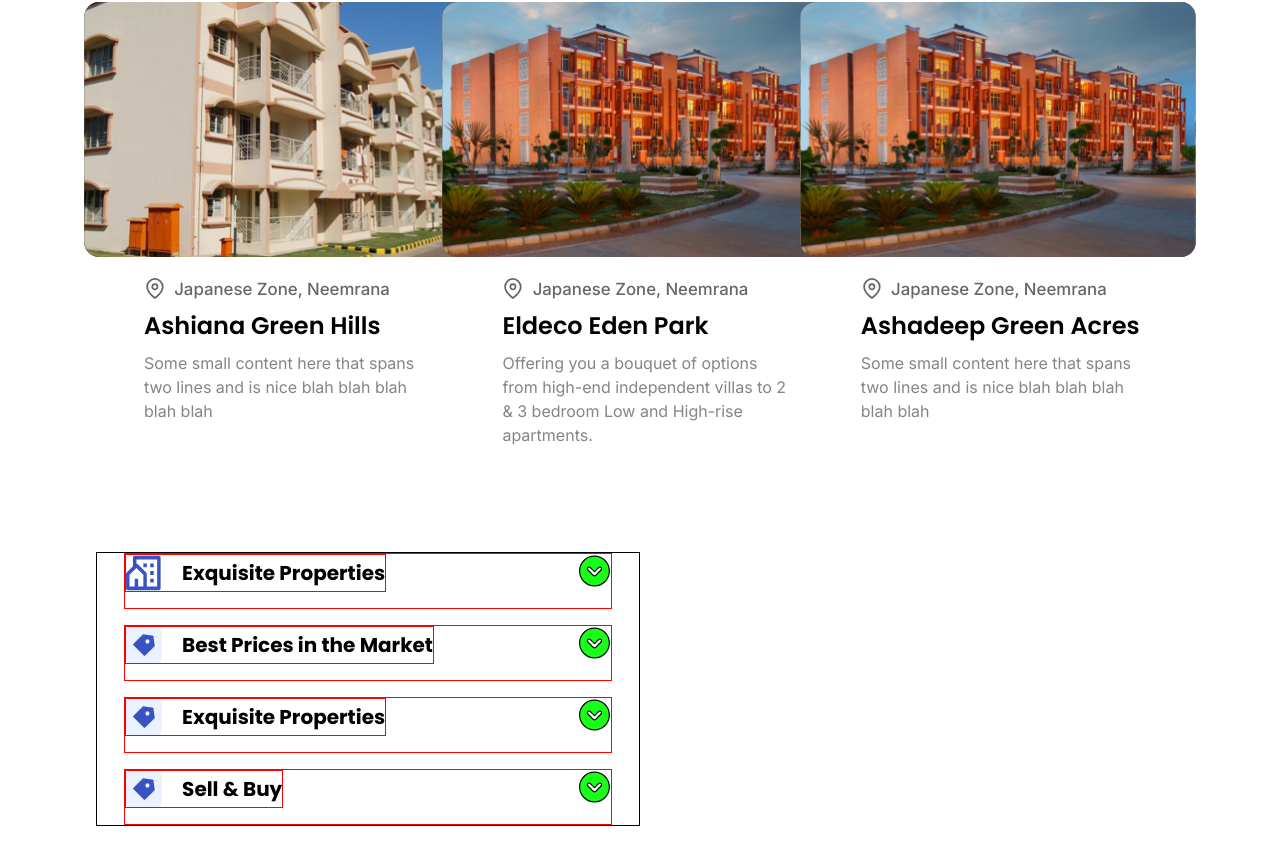
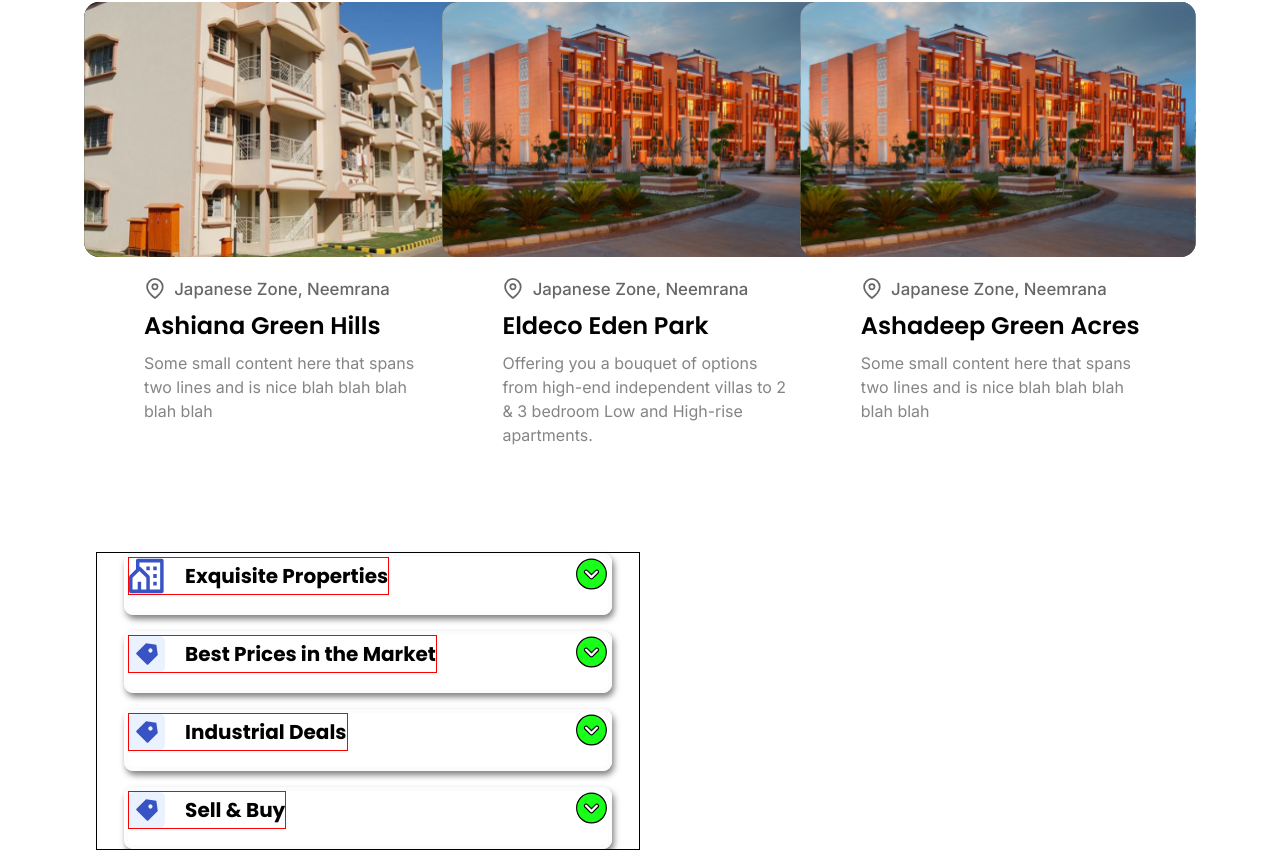
Before and after one commit to JatinYdav/PropertyCloud, a React (Create React App) app: page / in a window 1280 px wide. Shown: the part 1306-2156 px from the top of the page. Before the commit the page ends 2132 px from the top, so only its background shows below. Built offline with nearby package versions, Linux system fonts and the light colour scheme; a web font is replaced by a local one.

Commit message:
Fixed-Accordion Content

```diff
--- a/src/Components/AccordionPanel.jsx
+++ b/src/Components/AccordionPanel.jsx
@@ -67,14 +67,14 @@
   },
   {
     icon: <ACPicon4 />,
-    heading: "Exquisite Properties",
+    heading: "Industrial Deals",
     description:
-      " We pride ourselves on delivering unparalleled real estate experiences, connecting you with the most luxurious and sought-after homes. With our expert team and extensive network, we ensure that your dream property becomes a reality.",
+      " We specialize in industrial land deals, catering to the needs of businesses &  investors alike.Our expert team understands the unique requirements of industrial ventures, and take pride in connecting you with prime locations that fuel growth and success.",
   },
   {
     icon: <ACPicon4 />,
     heading: "Sell & Buy",
     description:
-      "Whether you're looking to buy your dream property or sell your current one, we got you covered. Our dedicated team uses innovative marketing strategies & leverages our extensive network to ensure a seamless selling experience for your property.We pride ourselves on delivering unparalleled real estate experiences,connecting you with the most luxurious and sought-after homes. With our expert team and extensive network, we ensure that your dream property becomes a reality.",
+      "Whether you're looking to buy your dream property or sell your current one, we got you covered. Our dedicated team uses innovative marketing strategies & leverages our extensive network to ensure a seamless selling experience for your property.",
   },
 ];
--- a/src/Styles/AccordionPanel.css
+++ b/src/Styles/AccordionPanel.css
@@ -19,7 +19,10 @@
   max-width: 90%;
   flex-direction: column;
   gap: 1em;
-  border: 1px solid red;
+  border-radius: 9px;
+  border: 4px solid #fafcfe;
+  background: rgba(255, 255, 255, 0.5);
+  box-shadow: 2px 4px 6px 0px rgba(0, 0, 0, 0.5);
 }
 
 .item header {
@@ -55,16 +58,15 @@
   font-style: normal;
   font-weight: 600;
   line-height: 141%; /* 22.56px */
-
 }
 
 .itemdescription {
   max-height: 0;
   overflow: hidden;
-  transition: max-height 0.5s ease-in-out;
+  transition: max-height 0.3s ease-in-out;
 }
 
 .show {
   max-height: 90px;
-  transition: max-height 0.5s ease-in-out;
+  transition: max-height 0.3s ease-in-out;
 }
```
